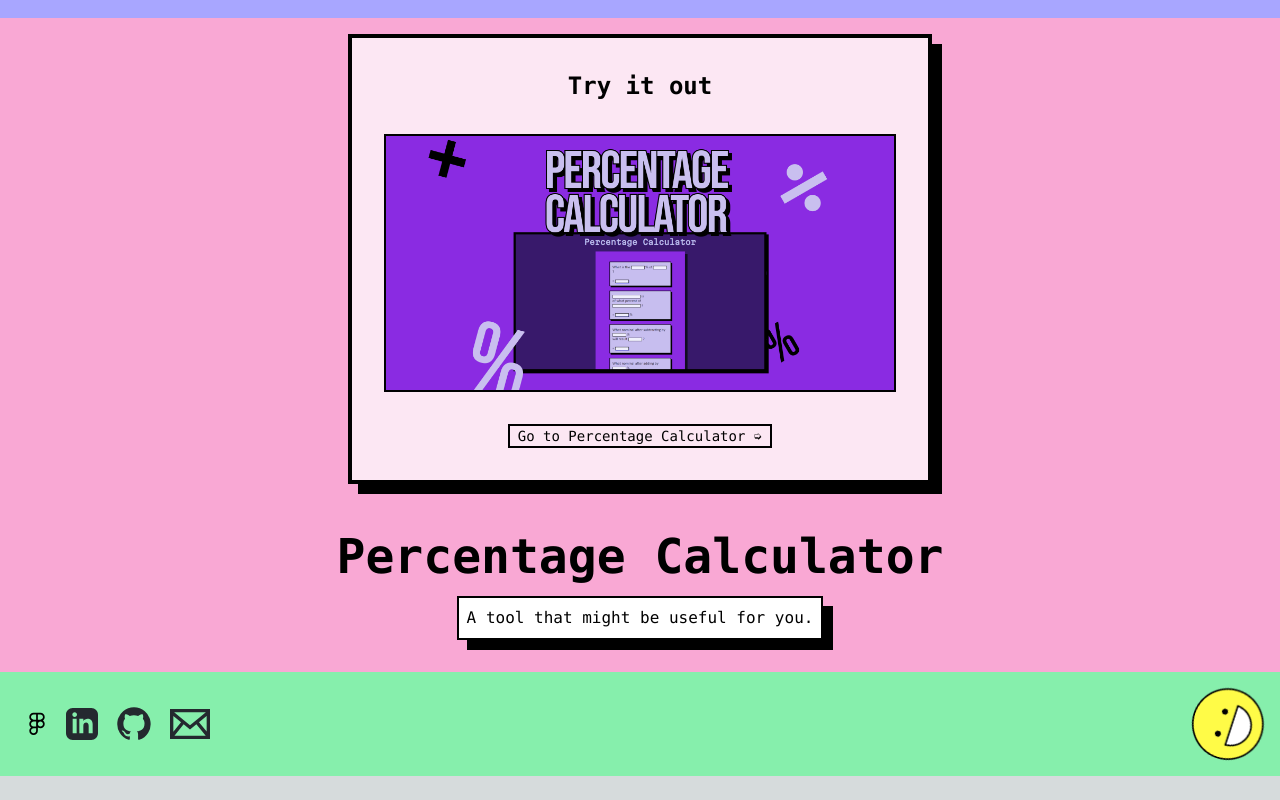
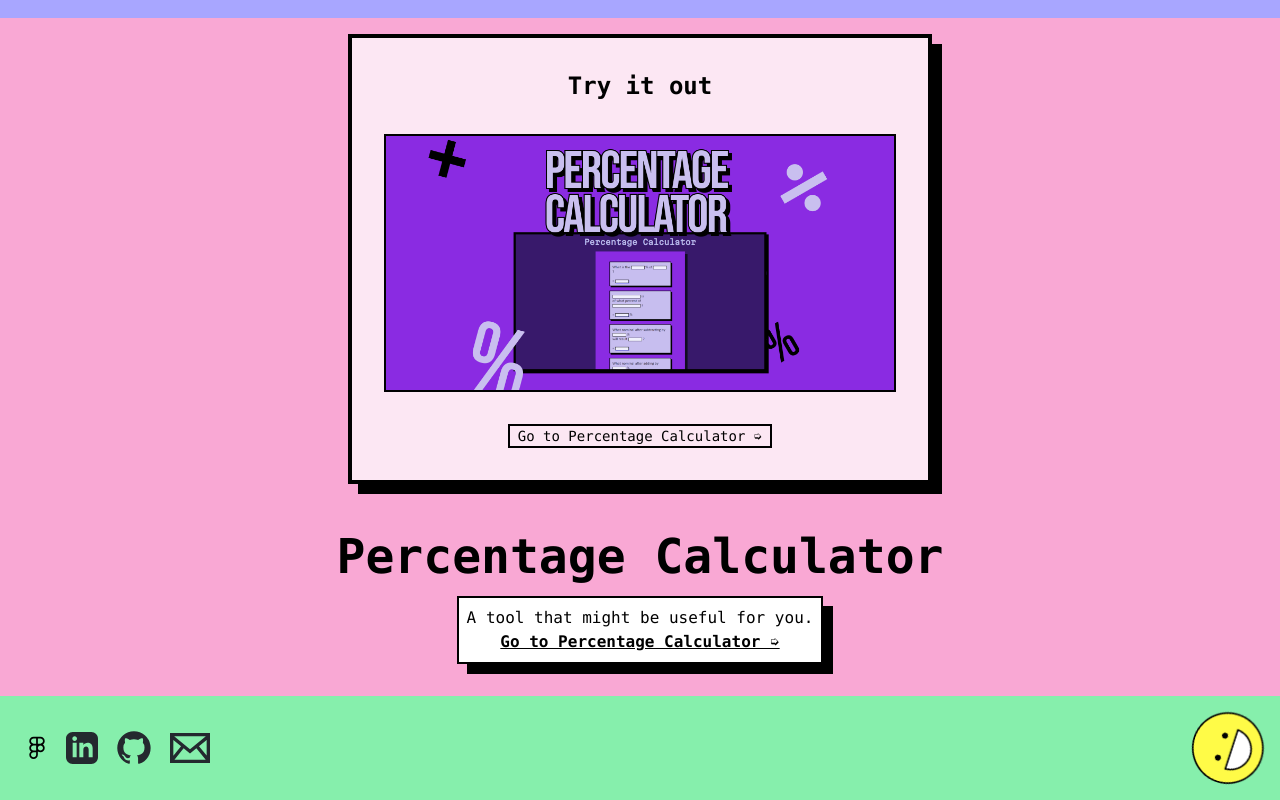
Before and after one commit to muhamaddigdaya/portfolio, a Next.js app: page / in a window 1280 px wide. Shown: the part 5380-6180 px from the top of the page. Before the commit the page ends 6156 px from the top, so only its background shows below. Built offline with nearby package versions, Linux system fonts and the light colour scheme.

Commit message:
add link

```diff
--- a/src/app/components/Featured.tsx
+++ b/src/app/components/Featured.tsx
@@ -6,12 +6,12 @@ type Props = {}
 
 const Featured = (props: Props) => {
   return (
-    <div className='flex flex-col items-start sm:items-center mt-8 ml-0 p-8 bg-[#FFF59F] border border-8 border-black sm:border-4 w-fit space-y-8 hover:shadow-[10px_10px_0px_0px_#000] xl:shadow-inherit lg:shadow-[10px_10px_0px_0px_#000] duration-150 ease-in text-black'>
+    <div className='flex flex-col items-start sm:items-center mt-8 ml-0 p-8 bg-[#FFF59F] border-8 border-black sm:border-4 w-fit space-y-8 hover:shadow-[10px_10px_0px_0px_#000] xl:shadow-inherit lg:shadow-[10px_10px_0px_0px_#000] duration-150 ease-in text-black'>
       <h2 className='text-5xl sm:text-2xl font-bold cursor-default'>Featured Work</h2>
             <Link href="https://www.figma.com/community/file/1209478811951634271/Neo-Brutalism-UI-Kit" target="_blank">
                 <Image src="/Kit.png" width={1920} height={960} alt="UI Kit" className='xl:max-w-3xl lg:max-width-xl md:max-w-lg sm:max-w-[200px] sm:border-2 border-black border-4 hover:scale-[0.95] transition duration-150 ease-out mr-[0px]'/>
             </Link>
-        <button className='flex text-xl xl:py-2 sm:text-sm sm:px-2 sm:py-0 items-center border border-black border-2 hover:bg-[#B8FF9F] hover:font-bold transition duration-150'><Link href="https://www.figma.com/community/file/1209478811951634271/Neo-Brutalism-UI-Kit" target="_blank">See this project ➭</Link></button>
+        <button className='flex text-xl xl:py-2 sm:text-sm sm:px-2 sm:py-0 items-center border-black border-2 hover:bg-[#B8FF9F] hover:font-bold transition duration-150'><Link href="https://www.figma.com/community/file/1209478811951634271/Neo-Brutalism-UI-Kit" target="_blank">See this project ➭</Link></button>
     </div>
 
 
--- a/src/app/components/Text.tsx
+++ b/src/app/components/Text.tsx
@@ -1,3 +1,4 @@
+import Link from 'next/link'
 import React from 'react'
 
 type Props = {}
@@ -6,7 +7,7 @@ const Text = (props: Props) => {
   return (
     <div className="hero-section flex flex-col xl:items-end sm:items-center p-8 w-screen">
         <header className='cursor-default font-extrabold sm:text-5xl xl:text-8xl xl:text-right sm:text-center mb-4 '>Percentage Calculator</header>
-        <p className='cursor-default sm:text-md xl:text-xl xl:text-right sm:text-center w-fit bg-white p-2 border-2 border-black xl:shadow-inherit lg:shadow-[10px_10px_0px_0px_#000] hover:shadow-[10px_10px_0px_0px_#000] duration-150 ease-out'>A tool that might be useful for you.</p>
+        <p className='cursor-default sm:text-md xl:text-xl xl:text-right sm:text-center w-fit bg-white p-2 border-2 border-black xl:shadow-inherit lg:shadow-[10px_10px_0px_0px_#000] hover:shadow-[10px_10px_0px_0px_#000] duration-150 ease-out'>A tool that might be useful for you. <br /><Link href="https://muhamaddigdaya.github.io/percentage-calculator/" target="_blank" className='underline font-semibold hover:font-extrabold'>Go to Percentage Calculator ➭</Link></p>
     </div>
   )
 }
```
